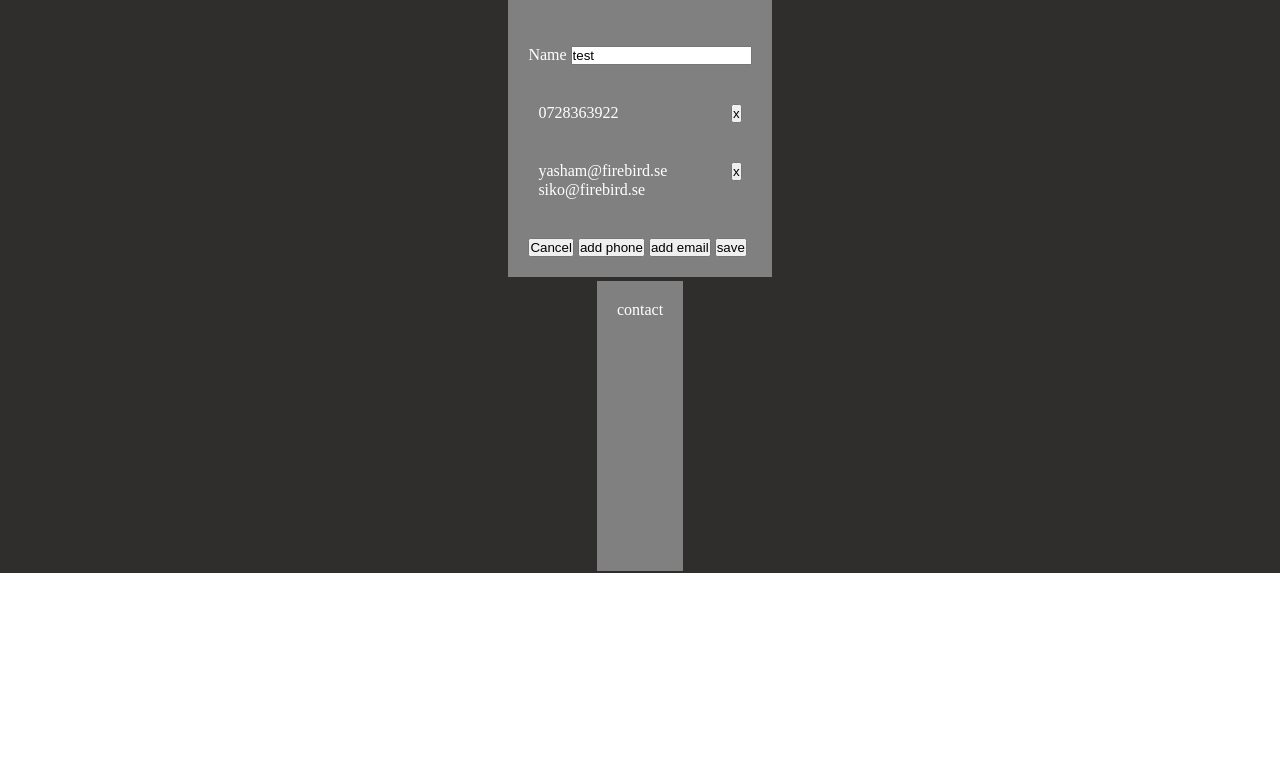
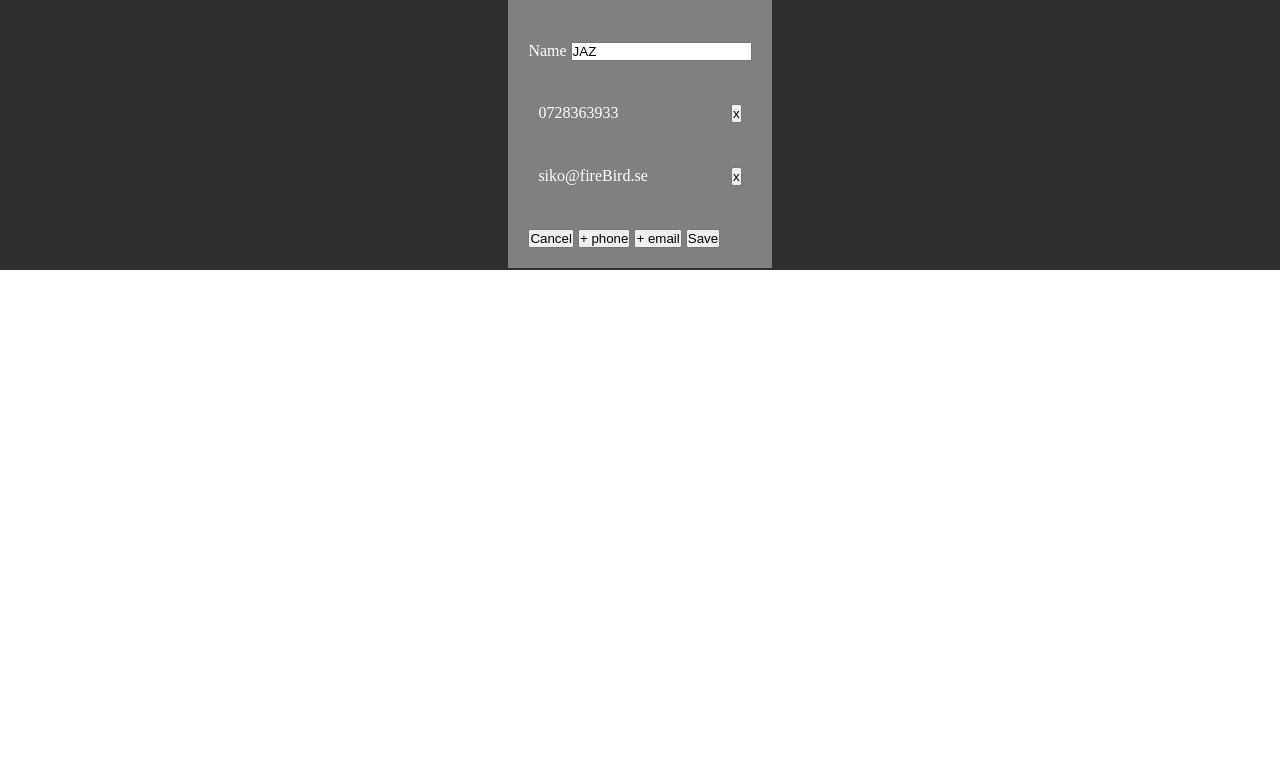
Before and after one commit to YasminSakhnini/contacts, a website: page index.html in a window 1280 px wide. Shown: the part 42-800 px from the top of the page. Drawn offline with Linux system fonts and the light colour scheme.

Commit message:
started with classes. added BaseHYML class -> started with class  NewContactForm

```diff
--- a/asset/js/index.js
+++ b/asset/js/index.js
@@ -0,0 +1,125 @@
+let NEWCONTACT = 1;
+// helper functions
+function $(selector) {
+  return document.querySelectorAll(selector)[0]
+}
+function create(element) {
+  return document.createElement(element)
+}
+
+
+class BaseHTML {
+  constructor() {
+    // reset root to empty
+    let root = $('#root')
+    root.innerHTML = ''
+
+    // main wrapper
+    let mainWrapper = create('section')
+    mainWrapper.setAttribute('class', 'main-wrapper flex colum')
+
+    // logo
+    let logo = create('div')
+    logo.setAttribute('class', 'logo')
+    logo.innerHTML = 'Contact Book'
+
+    //add new contact form
+    let NewContactForm = create('section')
+    NewContactForm.setAttribute('class', 'flex-parent NewContactForm')
+
+
+    //contact list section
+    let contacts = create('section')
+    contacts.setAttribute('class', 'contacts flex-parent')
+
+    //append stuff
+    mainWrapper.append(logo)
+    mainWrapper.append(NewContactForm)
+    root.append(mainWrapper)
+  }
+}
+//create base HTML in #root
+new BaseHTML()
+
+//Add new contact form
+if (NEWCONTACT) {
+  class NewContactForm {
+    constructor(htmlSelector) {
+      this.rootElement = htmlSelector
+      this.state = {
+        name: 'JAZ',
+        phone: ['0728363933'],
+        email: ['siko@fireBird.se']
+      }
+      this.render()
+    }
+    read() {
+      return this.state
+    }
+
+    update(newObject) {
+
+      console.warn("I will update my instance state with whatever data you sent in")
+
+
+    }
+
+    delete() {
+
+    }
+
+    save() {
+
+    }
+
+    // let flexChildrenWeapper = create('div')
+    render() {
+      let createListItems = (type) => {
+        let html = '';
+
+        this.state[type].map((item, i) => {
+          html += `
+          <li>
+            <div class="flex-row">
+                ${item}<button class="deleteListItem" data-type="${type}" data-key="${i}">x</button>
+            </div>
+          </li>
+          `
+        })
+        //we must return something
+        return html
+      }
+      let root = $(this.rootElement);
+      let newContactTemplate =
+        `
+          <div class="flex-children NewContactForm">
+            <div class="inputs">
+              <div>
+              Name
+              <input type="text" class="newContactName" value="${this.state.name}">
+            </div>
+            <div class="newContactPhoneList w-100">
+              <ul>
+                ${createListItems('phone')}
+              </ul>
+            </div>
+            <div class="newContactEmailList w-100">
+              <ul>
+                ${createListItems('email')}
+              </ul>
+            </div>
+          </div>
+          <div class="buttons">
+        <button class="newContactCancel">Cancel</button>
+        <button type="button" class="newContactAddPhone">+ phone</button>
+        <button class="newContactAddEmail">+ email</button>
+        <button class="newContactSave">Save</button>
+      </div>
+    </div>
+    `
+      root.innerHTML = newContactTemplate
+    }
+  }
+
+  let newForm = new NewContactForm('.NewContactForm');
+}
--- a/index.html
+++ b/index.html
@@ -25,8 +25,8 @@
       </div>
 
       <!-- add contact form -->
-      <section class="flex-parent">
-        <div class="flex-children newContactForm ">
+      <section class="flex-parent newContactForm">
+        <div class="flex-children newContactForm">
           <div class="inputs">
             <div>
               Name
@@ -34,10 +34,12 @@
             </div>
             <div class="newContactPhoneList w-100">
               <ul>
-                <div class="flex-row">
-                  0728363922
-                  <button class="deleteListItem" data-type="phone" data-key=" 1">x</button>
-                </div>
+                <li>
+                  <div class="flex-row">
+                    0728363922
+                    <button class="deleteListItem" data-type="phone" data-key=" 1">x</button>
+                  </div>
+                </li>
               </ul>
             </div>
             <div class="newEmailList w-100">
```
